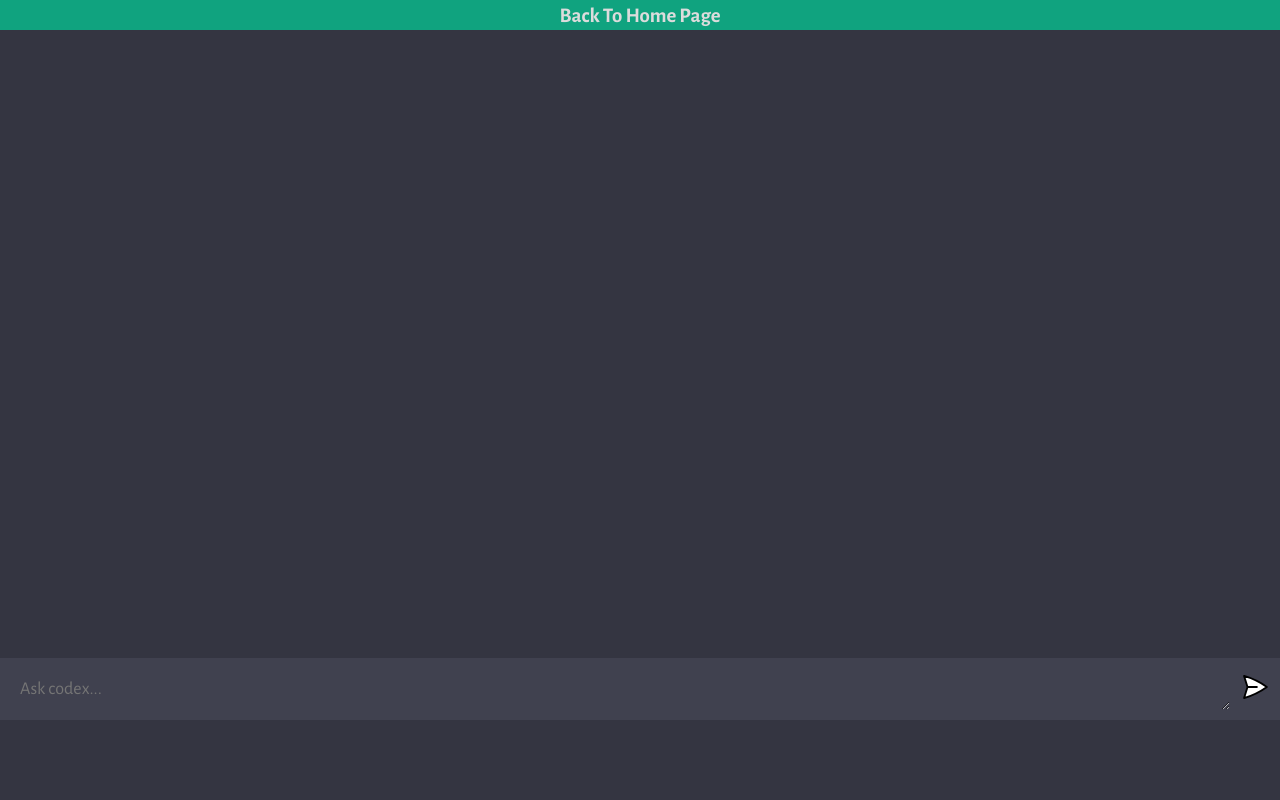
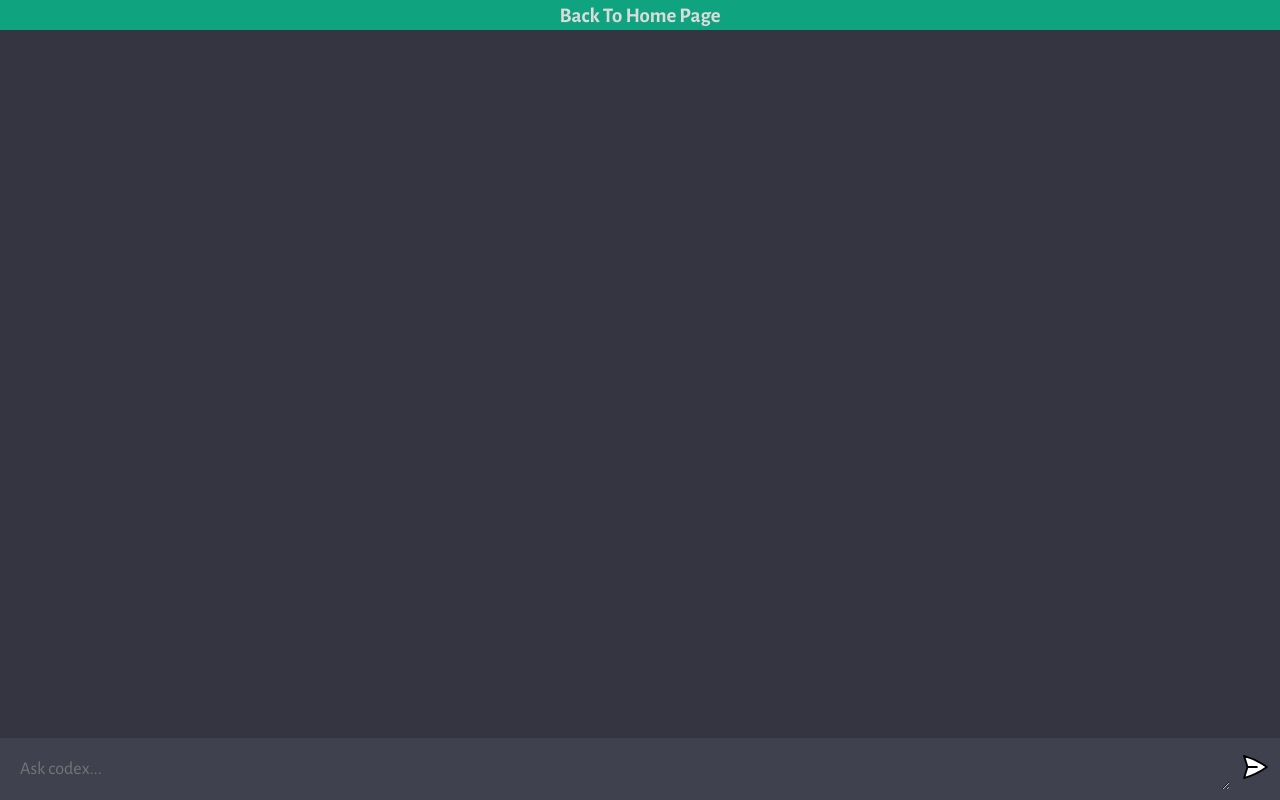
Before and after one commit to Mr-ParthSharma/codex-Learn_coding-with-OpenAI, a website built with Vite: page client/index.html in a window 1280 px wide. Built offline with nearby package versions, Linux system fonts and the light colour scheme.

Commit message:
overflow

```diff
--- a/client/style.css
+++ b/client/style.css
@@ -13,7 +13,8 @@ body {
 
 #app {
   width: 100vw;
-  height: 90vh;
+  height: 100vh;
+  overflow: hidden;
   background: #343541;
 
   display: flex;
```
